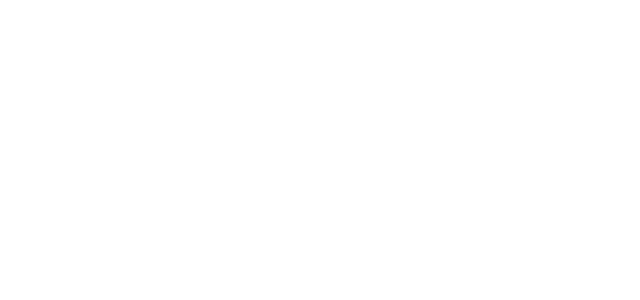
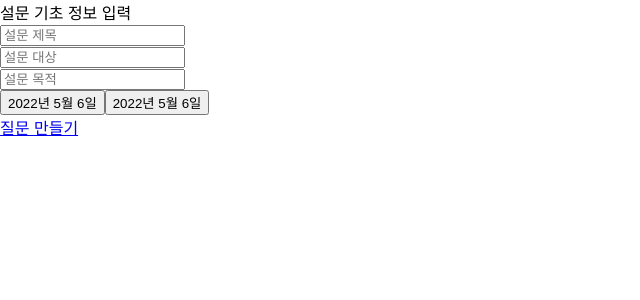
Before and after one commit to SeolyeongBae/surbey, a React (Create React App) app: page /edit/info in a window 1280 px wide. Before the commit this address had no page. Shown: the top 300 px of the page, without its empty margins (0-640 px from the left). Built offline with nearby package versions, Linux system fonts and the light colour scheme.

Commit message:
Add : datepicker on surbey info input form

```diff
--- a/package.json
+++ b/package.json
@@ -8,6 +8,7 @@
     "@testing-library/user-event": "^13.5.0",
     "axios": "^0.26.1",
     "react": "^17.0.2",
+    "react-datepicker": "^4.8.0",
     "react-dom": "^17.0.2",
     "react-redux": "^7.2.6",
     "react-router-dom": "^6.2.2",
--- a/src/App.js
+++ b/src/App.js
@@ -1,6 +1,7 @@
 import { Route, Routes } from "react-router-dom";
 import "./App.css";
 import MainPage from "./pages/MainPage";
+import MakeSurbeyInfopPage from "./pages/MakeSurbeyInfoPage";
 import MakeSurbeyPage from "./pages/MakeSurbeyPage";
 import MakeSurbeySwiperPage from "./pages/MakeSurbeySiwperPage";
 import SearchPage from "./pages/SearchPage";
@@ -11,6 +12,7 @@
       <Route path="/" element={<MainPage />} />
       <Route path="search" element={<SearchPage />} />
       <Route path="edit" element={<MakeSurbeyPage />} />
+      <Route path="edit/info" element={<MakeSurbeyInfopPage />} />
       <Route path="edit/detail" element={<MakeSurbeySwiperPage />} />
     </Routes>
   );
--- a/src/pages/MainPage.js
+++ b/src/pages/MainPage.js
@@ -3,14 +3,15 @@
 
 function MainPage() {
   return (
-    <ul>
-      <li>
+    <>
+      <div>
         <Link to="/search">검색하기</Link>
-      </li>
-      <il>
-        <Link to="/edit"> 질문 만들기 </Link>
-      </il>
-    </ul>
+      </div>
+      <div> 설문을 만들고 싶으신가요~?</div>
+      <div>
+        <Link to="/edit/info"> 질문 만들기 </Link>
+      </div>
+    </>
   );
 }
 
--- a/src/pages/MakeSurbeyInfoPage.js
+++ b/src/pages/MakeSurbeyInfoPage.js
@@ -1,29 +1,54 @@
-import React from "react";
+import React, { useState } from "react";
+import { Link } from "react-router-dom";
+import DatePicker from "react-datepicker";
+import "react-datepicker/dist/react-datepicker.css";
 
 function MakeSurbeyInfopPage() {
+  const [startDate, setStartDate] = useState(new Date());
+
+  const ExampleCustomInput = React.forwardRef(({ value, onClick }, ref) => (
+    <button className="dateInput" onClick={onClick} ref={ref}>
+      {value}
+    </button>
+  ));
+
   return (
     <>
       <div>설문 기초 정보 입력</div>
 
       <form>
         <input type="answer" placeholder="설문 제목" />
-        <input type="submit" value="Update Ans" />
       </form>
 
       <form>
         <input type="answer" placeholder="설문 대상" />
-        <input type="submit" value="Update Ans" />
       </form>
 
       <form>
         <input type="answer" placeholder="설문 목적" />
-        <input type="submit" value="Update Ans" />
       </form>
 
-      <form>
-        <input type="answer" placeholder="설문 기간" />
-        <input type="submit" value="Update Ans" />
-      </form>
+      <DatePicker
+        selected={startDate}
+        selectsStart
+        value={startDate}
+        onChange={(date) => setStartDate(date)}
+        dateFormat="yyyy년 M월 d일"
+        customInput={<ExampleCustomInput />}
+      />
+
+      <DatePicker
+        selected={startDate}
+        selectsStart
+        value={startDate}
+        onChange={(date) => setStartDate(date)}
+        dateFormat="yyyy년 M월 d일"
+        customInput={<ExampleCustomInput />}
+      />
+
+      <div>
+        <Link to="/edit"> 질문 만들기 </Link>
+      </div>
     </>
   );
 }
--- a/src/pages/MakeSurbeyPage.js
+++ b/src/pages/MakeSurbeyPage.js
@@ -6,6 +6,7 @@
   return (
     <>
       <EditQuestionContainer />
+      <button>설문지 완성하기</button>
     </>
   );
 }
```
Also changed, not shown: src/api/questions.js (added, +38 -0 lines), 1 other file (tests, documents, lock files or other folders).
